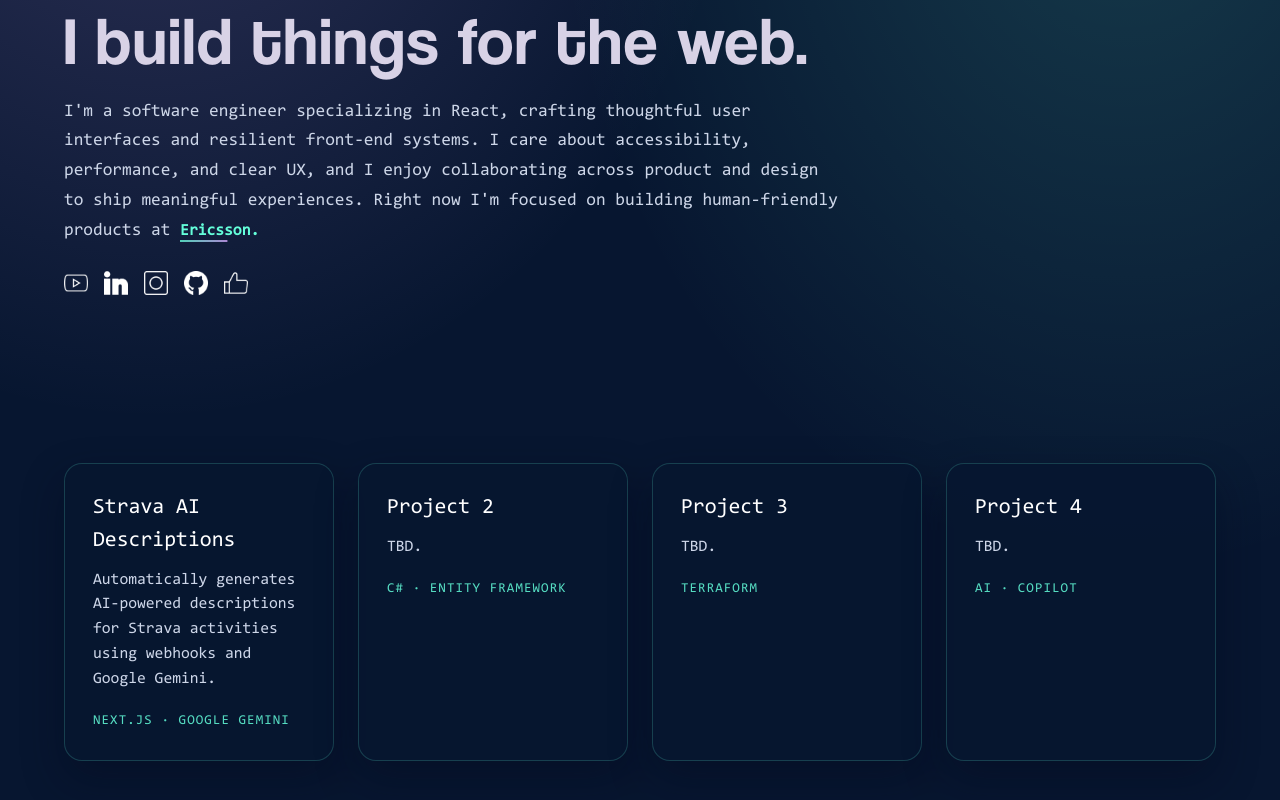
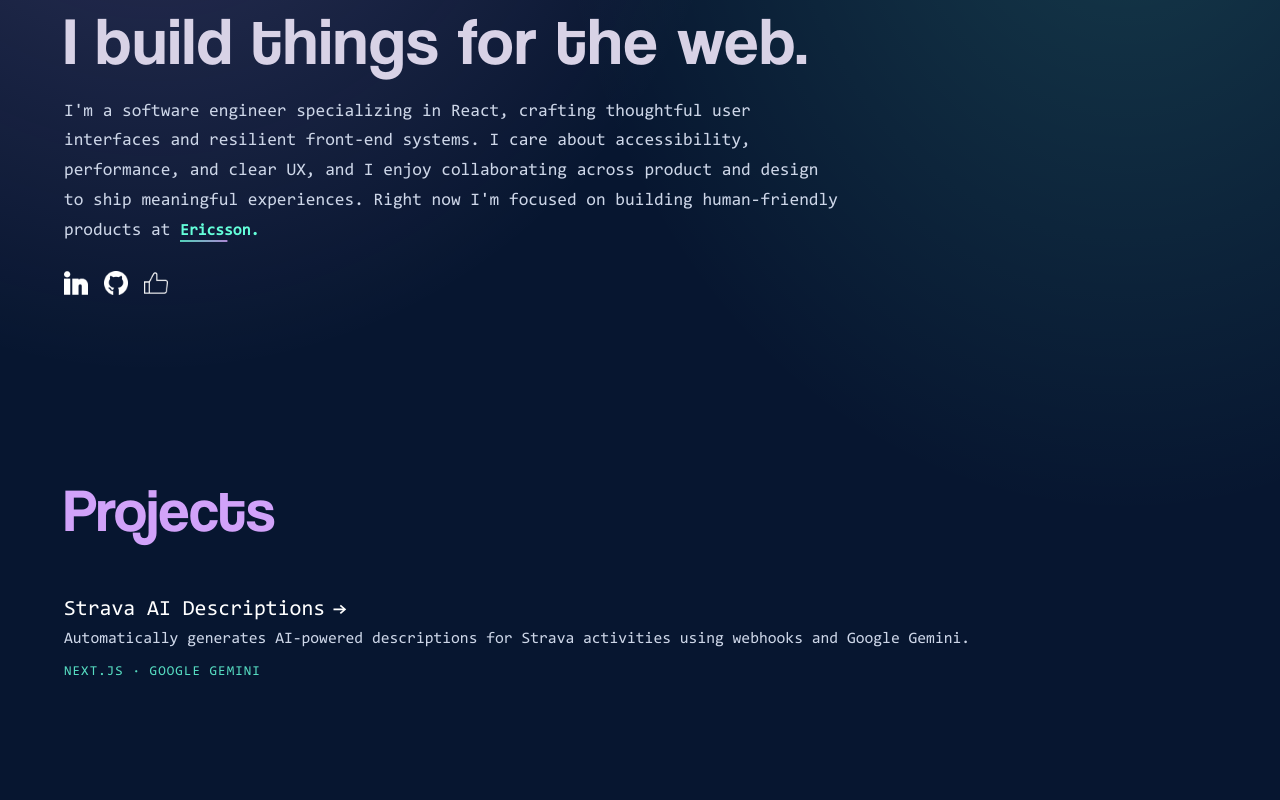
Before and after one commit to taaage/portfolio-client, a React (Create React App) app: page / in a window 1280 px wide. Shown: the part 260-1060 px from the top of the page. Built offline with nearby package versions, Linux system fonts and the light colour scheme.

Commit message:
update Work component layout and remove unused projects

```diff
--- a/src/components/Hero/Hero.tsx
+++ b/src/components/Hero/Hero.tsx
@@ -44,18 +44,9 @@
 
   const socialLinks: SocialLink[] = [
     {
-      image: youtube,
-      alt: "youtube",
-      url: "https://www.youtube.com/@tiggenilsson",
-    },{
       image: linkedinWhite,
       alt: "linkedin",
       url: "https://www.linkedin.com/tigge-nilsson",
-    },
-    {
-      image: instagram,
-      alt: "instagram",
-      url: "https://www.instagram.com/yolotigge",
     },
     {
       image: github,
--- a/src/components/Work/Work.css
+++ b/src/components/Work/Work.css
@@ -3,101 +3,65 @@
   display: flex;
   flex-direction: column;
   gap: 2.5em;
-  position: relative;
-  overflow: hidden;
-}
-
-.work-header {
-  max-width: 720px;
-  position: relative;
-  z-index: 1;
-}
-
-.work-eyebrow {
-  color: #64ffda;
-  letter-spacing: 0.24em;
-  text-transform: uppercase;
-  font-size: 0.8rem;
-  margin: 0 0 0.75em;
 }
 
 .work-title {
   font-family: "Coolvetica";
   font-size: clamp(2.4rem, 5vw, 3.8rem);
-  margin: 0 0 0.35em;
+  margin: 0;
   color: #d1a2f9;
 }
 
-.work-subtitle {
-  margin: 0;
-  font-size: clamp(1rem, 1.4vw, 1.15rem);
-  line-height: 1.65;
-  color: #c9d2e5;
+.work-list {
+  display: flex;
+  flex-direction: column;
+  gap: 2em;
 }
 
-.work-grid {
-  display: grid;
-  grid-template-columns: repeat(auto-fit, minmax(240px, 1fr));
-  gap: 1.5em;
-  position: relative;
-  z-index: 1;
+.work-item {
+  text-decoration: none;
+  display: block;
 }
 
-.work-card {
-  border: 1px solid rgba(100, 255, 218, 0.18);
-  border-radius: 18px;
-  background: rgba(7, 22, 48, 0.82);
-  padding: 1.75em;
-  display: flex;
-  flex-direction: column;
-  justify-content: space-between;
-  gap: 1.5em;
-  min-height: 120px;
-  text-align: left;
-  color: #f5f7ff;
-  box-shadow: 0 18px 40px rgba(5, 12, 30, 0.45);
-  transition: transform 200ms ease, border-color 200ms ease,
-    box-shadow 200ms ease;
+.work-item h3 {
+  margin: 0;
+  font-size: 1.35rem;
+  color: #ffffff;
+  transition: color 200ms ease;
 }
 
-.work-card h3 {
+.work-item p {
   margin: 0 0 0.5em;
-  font-size: 1.35rem;
-  color: #ffffff;
-}
-
-.work-card p {
-  margin: 0 0 1em;
   color: #cdd6e8;
   line-height: 1.55;
 }
 
-.work-card span {
-  display: inline-block;
+.work-item span {
   color: rgba(100, 255, 218, 0.85);
   font-size: 0.85rem;
   letter-spacing: 0.08em;
   text-transform: uppercase;
 }
 
-.work-card-action {
-  font-size: 0.9rem;
-  color: #d1a2f9;
-  letter-spacing: 0.12em;
-  text-transform: uppercase;
+.work-item-header {
+  display: flex;
+  align-items: center;
+  gap: 0.5em;
 }
 
-.work-card:hover {
-  cursor: pointer;
-  transform: translateY(-4px);
-  border-color: rgba(209, 162, 249, 0.5);
-  box-shadow: 0 22px 50px rgba(20, 16, 45, 0.5);
+.work-item:hover h3 {
+  color: #64ffda;
 }
 
-.work-card:focus-visible {
-  outline: none;
-  border-color: rgba(100, 255, 218, 0.8);
-  box-shadow: 0 0 0 3px rgba(100, 255, 218, 0.25);
+.work-arrow {
+  font-size: 1.5rem;
+  line-height: 1;
+  color: #ffffff;
+  transition: transform 200ms ease;
+}
+
+.work-item:hover .work-arrow {
+  transform: translateX(4px);
 }
 
 @media screen and (max-width: 720px) {
--- a/src/components/Work/Work.tsx
+++ b/src/components/Work/Work.tsx
@@ -17,44 +17,21 @@
       stack: "Next.js · Google Gemini",
       link: "https://roastmyride.vercel.app/",
     },
-    {
-      title: "Project 2",
-      description: "TBD.",
-      stack: "C# · Entity Framework",
-    },
-    {
-      title: "Project 3",
-      description: "TBD.",
-      stack: "Terraform",
-    },
-    {
-      title: "Project 4",
-      description: "TBD.",
-      stack: "AI · Copilot",
-    },
   ];
 
   return (
     <section className="section-work">
-      <div className="work-grid">
+      <h2 className="work-title">Projects</h2>
+      <div className="work-list">
         {workItems.map((item) => (
-          item.link ? (
-            <a key={item.title} href={item.link} target="_blank" rel="noopener noreferrer" className="work-card">
-              <div className="work-card-content">
-                <h3>{item.title}</h3>
-                <p>{item.description}</p>
-                <span>{item.stack}</span>
-              </div>
-            </a>
-          ) : (
-            <button key={item.title} className="work-card" type="button">
-              <div className="work-card-content">
-                <h3>{item.title}</h3>
-                <p>{item.description}</p>
-                <span>{item.stack}</span>
-              </div>
-            </button>
-          )
+          <a key={item.title} href={item.link} target="_blank" rel="noopener noreferrer" className="work-item">
+            <div className="work-item-header">
+              <h3>{item.title}</h3>
+              <div className="work-arrow">→</div>
+            </div>
+            <p>{item.description}</p>
+            <span>{item.stack}</span>
+          </a>
         ))}
       </div>
     </section>
```
